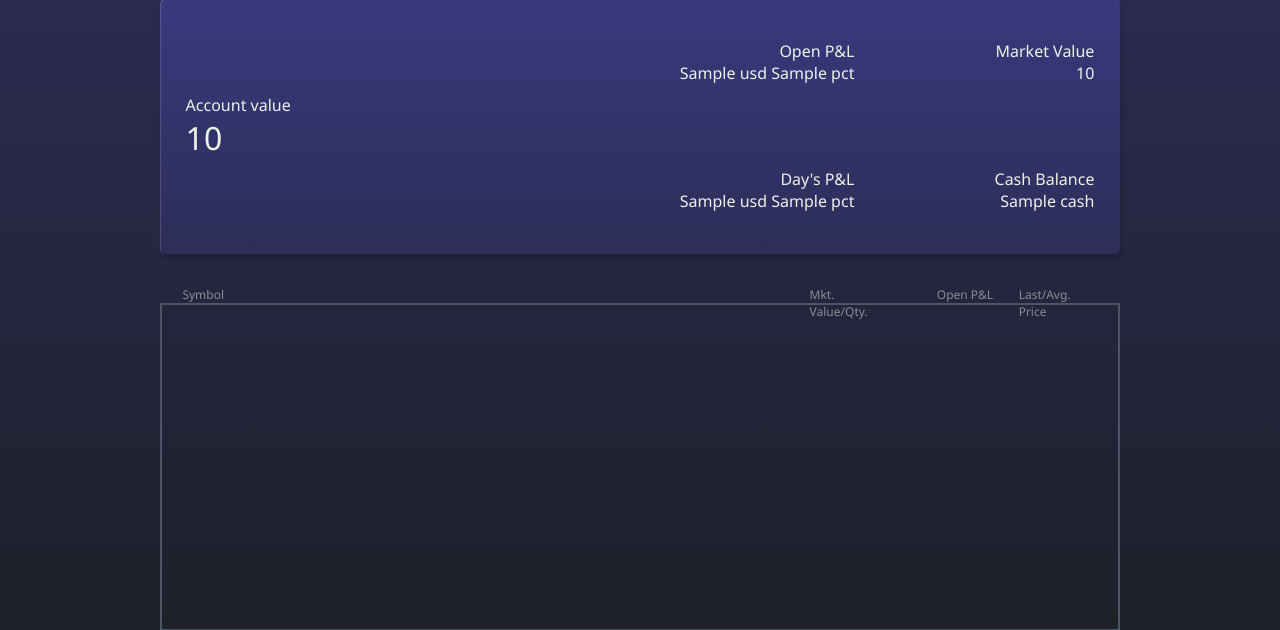
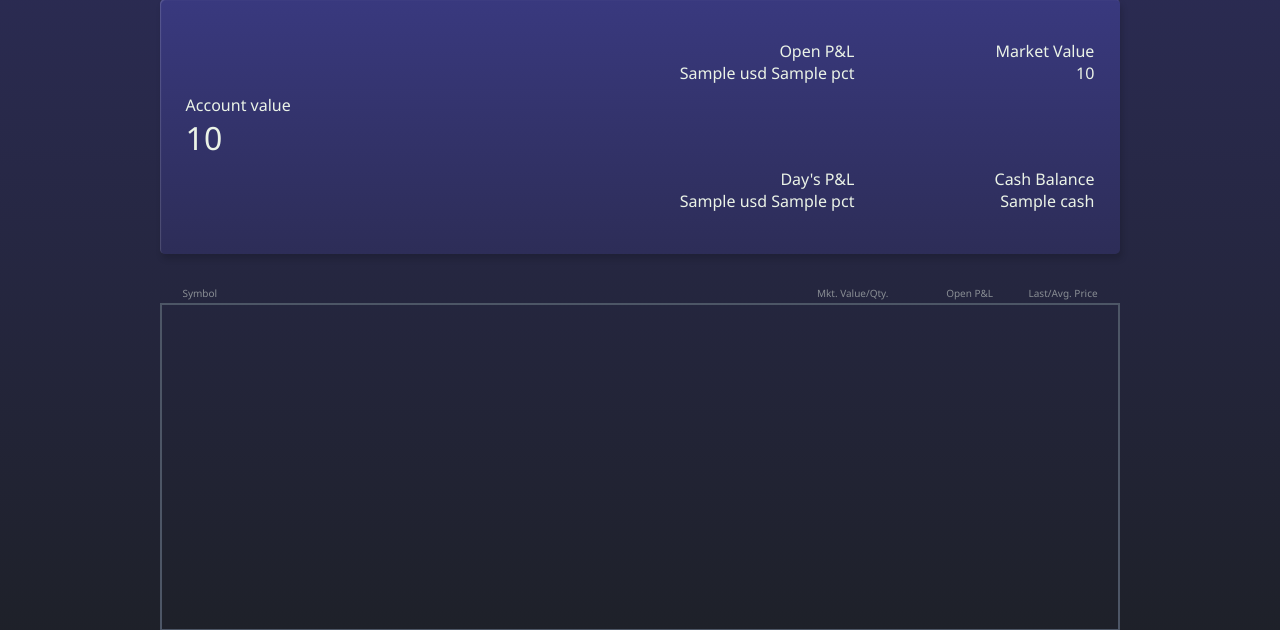
Before and after one commit to pmaxwellward/trading-app, a Flask app: template templates/index.html in a window 1280 px wide. Shown: the part 109-739 px from the top of the page. Run offline with Flask 2, Linux system fonts and the light colour scheme; the template is opened without the code that fills it: most values are stand-ins (such as "Sample title", 1, 10 or a date in 2020); some libraries are stand-ins or nearby versions.

Commit message:
update .l-assets-head font size

```diff
--- a/static/main.css
+++ b/static/main.css
@@ -156,7 +156,7 @@ ul {
     grid-template-rows: 100%;
     color: var(--text-white);
     opacity: 0.5;
-    font-size: 12px;
+    font-size: 10px;
     justify-self: center;
 }
 
@@ -173,7 +173,7 @@ ul {
 @media only screen and (max-width: 600px) {
     .l-assets-head {
         grid-template-columns: 50% 16.666% 16.666% 16.666%;
-        font-size: 6px;
+        font-size: 5px;
     }
 }
 
```
